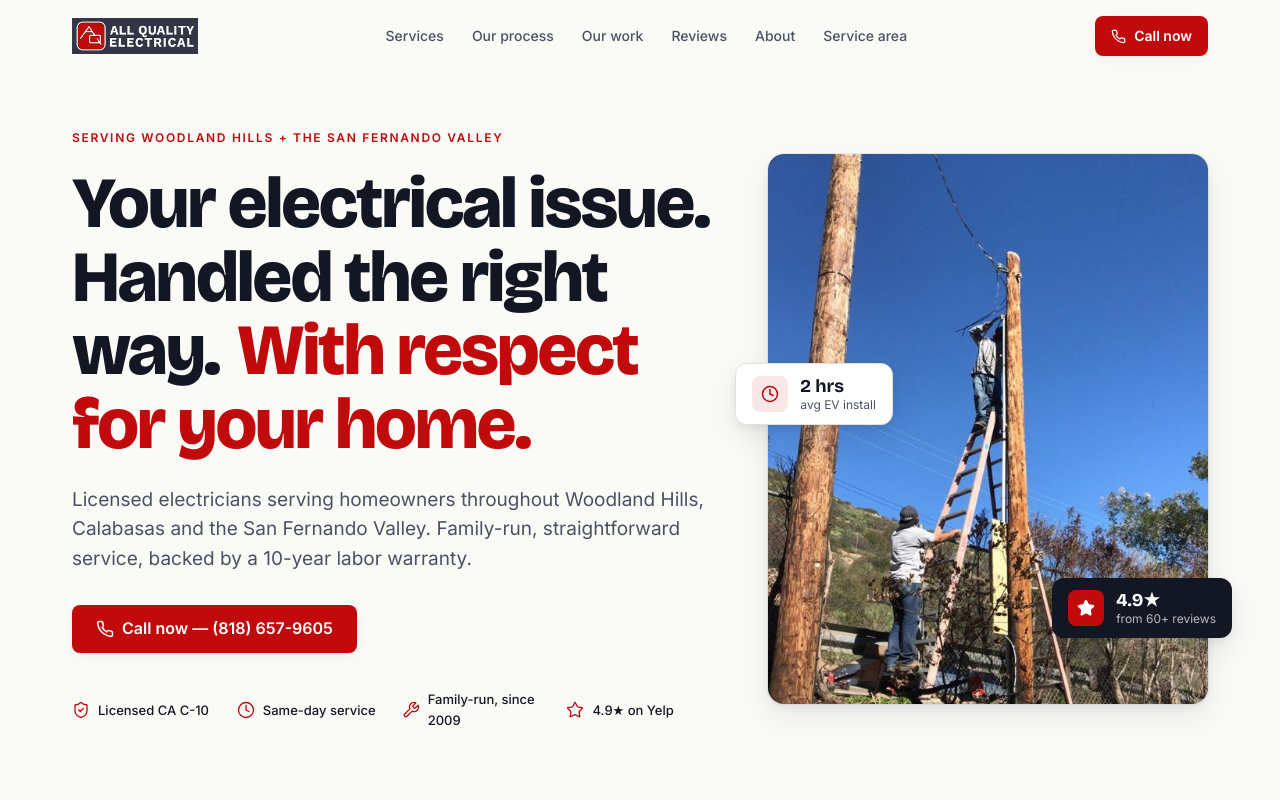
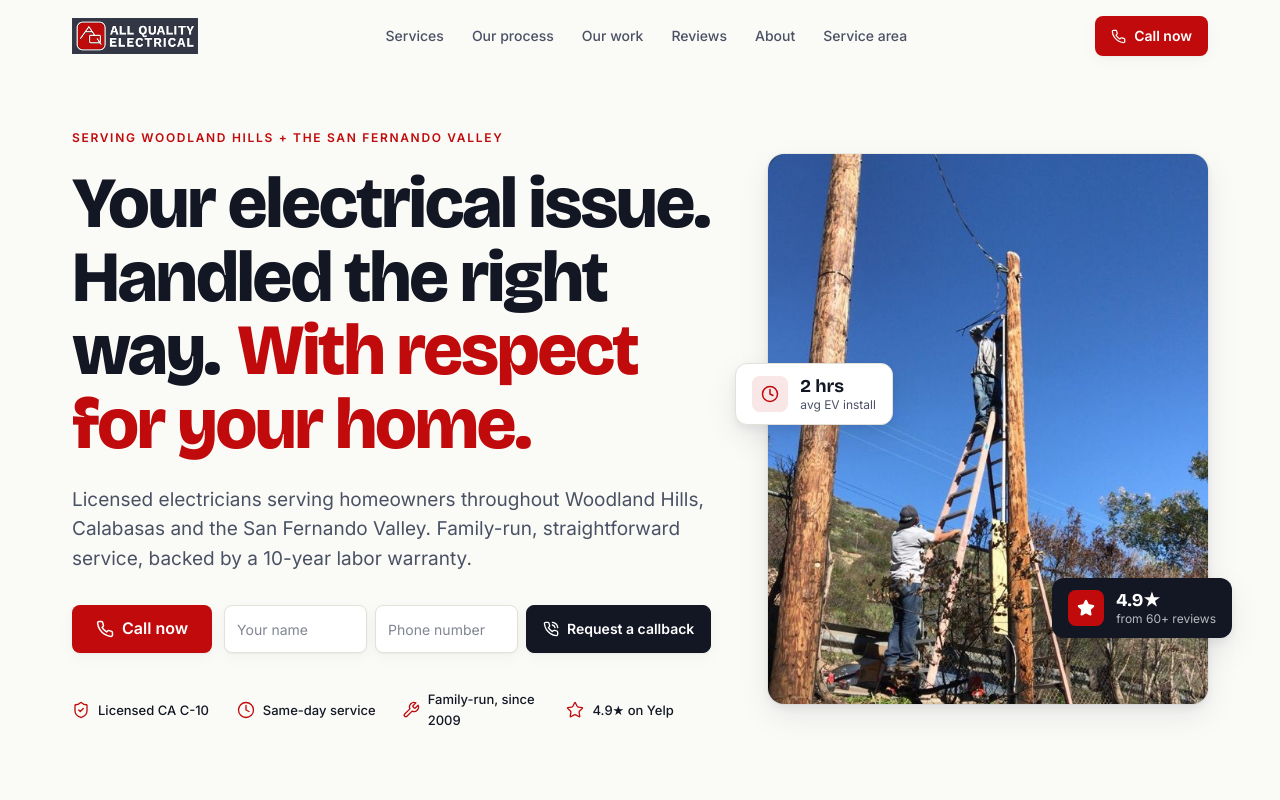
Before and after one commit to juliansaidi2008-sudo/aqe-preview-v2, a Next.js app: page / in a window 1280 px wide. Shown: the top 800 px of the page. Built offline with nearby package versions, Linux system fonts and the light colour scheme.

Commit message:
Add desktop callback request form

```diff
--- /dev/null
+++ b/src/app/api/request-callback/route.ts
@@ -0,0 +1,42 @@
+import { brand } from "@/config/brand";
+
+const PHONE_PATTERN = /^[+()\-\s.\d]{7,30}$/;
+
+export async function POST(request: Request) {
+  try {
+    const body = await request.json();
+    const name = typeof body.name === "string" ? body.name.trim() : "";
+    const phone = typeof body.phone === "string" ? body.phone.trim() : "";
+    const website = typeof body.website === "string" ? body.website.trim() : "";
+
+    // Honeypot: quietly accept bot submissions without forwarding them.
+    if (website) return Response.json({ success: true });
+
+    if (!name || name.length > 80 || !PHONE_PATTERN.test(phone)) {
+      return Response.json({ error: "Please enter a valid name and phone number." }, { status: 400 });
+    }
+
+    const response = await fetch(`https://formsubmit.co/ajax/${brand.email}`, {
+      method: "POST",
+      headers: {
+        Accept: "application/json",
+        "Content-Type": "application/json",
+      },
+      body: JSON.stringify({
+        name,
+        phone,
+        _subject: `New callback request from ${name}`,
+        _template: "table",
+      }),
+      cache: "no-store",
+    });
+
+    if (!response.ok) {
+      return Response.json({ error: "Unable to send callback request." }, { status: 502 });
+    }
+
+    return Response.json({ success: true });
+  } catch {
+    return Response.json({ error: "Unable to send callback request." }, { status: 500 });
+  }
+}
--- /dev/null
+++ b/src/components/CallbackForm.tsx
@@ -0,0 +1,109 @@
+"use client";
+
+import { FormEvent, useState } from "react";
+import { CheckCircle2, Loader2, PhoneCall } from "lucide-react";
+
+type SubmissionState = "idle" | "submitting" | "success" | "error";
+
+export default function CallbackForm() {
+  const [submissionState, setSubmissionState] = useState<SubmissionState>("idle");
+
+  async function handleSubmit(event: FormEvent<HTMLFormElement>) {
+    event.preventDefault();
+    setSubmissionState("submitting");
+
+    const form = event.currentTarget;
+    const formData = new FormData(form);
+
+    try {
+      const response = await fetch("/api/request-callback", {
+        method: "POST",
+        headers: { "Content-Type": "application/json" },
+        body: JSON.stringify(Object.fromEntries(formData)),
+      });
+
+      if (!response.ok) throw new Error("Callback request failed");
+
+      form.reset();
+      setSubmissionState("success");
+    } catch {
+      setSubmissionState("error");
+    }
+  }
+
+  if (submissionState === "success") {
+    return (
+      <div
+        className="hidden md:flex min-h-12 flex-1 items-center gap-3 rounded-lg border border-brand/20 bg-white px-4 py-2 shadow-soft"
+        role="status"
+        aria-live="polite"
+      >
+        <CheckCircle2 size={20} className="shrink-0 text-brand" aria-hidden="true" />
+        <p className="text-[14px] font-semibold leading-snug text-ink">
+          Thanks — Shai’s team will call you shortly.
+        </p>
+      </div>
+    );
+  }
+
+  return (
+    <form
+      onSubmit={handleSubmit}
+      className="hidden md:flex min-w-0 flex-1 items-start gap-2"
+      aria-label="Request a callback"
+    >
+      <div className="sr-only" aria-hidden="true">
+        <label htmlFor="callback-website">Website</label>
+        <input id="callback-website" name="website" type="text" tabIndex={-1} autoComplete="off" />
+      </div>
+
+      <div className="min-w-0 flex-1">
+        <label htmlFor="callback-name" className="sr-only">Name</label>
+        <input
+          id="callback-name"
+          name="name"
+          type="text"
+          required
+          maxLength={80}
+          autoComplete="name"
+          placeholder="Your name"
+          className="h-12 w-full rounded-lg border border-hairline bg-white px-3 text-[14px] text-ink shadow-soft outline-none transition placeholder:text-charcoal/70 focus:border-brand focus:ring-2 focus:ring-brand/15"
+        />
+      </div>
+
+      <div className="min-w-0 flex-1">
+        <label htmlFor="callback-phone" className="sr-only">Phone number</label>
+        <input
+          id="callback-phone"
+          name="phone"
+          type="tel"
+          required
+          maxLength={30}
+          autoComplete="tel"
+          inputMode="tel"
+          placeholder="Phone number"
+          className="h-12 w-full rounded-lg border border-hairline bg-white px-3 text-[14px] text-ink shadow-soft outline-none transition placeholder:text-charcoal/70 focus:border-brand focus:ring-2 focus:ring-brand/15"
+        />
+      </div>
+
+      <button
+        type="submit"
+        disabled={submissionState === "submitting"}
+        className="inline-flex h-12 shrink-0 items-center justify-center gap-2 rounded-lg border border-ink bg-ink px-4 text-[14px] font-semibold text-white shadow-soft transition-colors hover:bg-charcoal disabled:cursor-wait disabled:opacity-70"
+      >
+        {submissionState === "submitting" ? (
+          <Loader2 size={16} className="animate-spin" aria-hidden="true" />
+        ) : (
+          <PhoneCall size={16} aria-hidden="true" />
+        )}
+        {submissionState === "submitting" ? "Sending…" : "Request a callback"}
+      </button>
+
+      {submissionState === "error" && (
+        <p className="absolute mt-14 text-[12px] font-medium text-brand" role="alert">
+          Couldn’t send that. Please call us instead.
+        </p>
+      )}
+    </form>
+  );
+}
--- a/src/components/Hero.tsx
+++ b/src/components/Hero.tsx
@@ -2,6 +2,7 @@ import Image from "next/image";
 import { Phone, ShieldCheck, Clock, Wrench, Star } from "lucide-react";
 import { brand } from "@/config/brand";
 import { blur } from "@/lib/imageBlurs";
+import CallbackForm from "@/components/CallbackForm";
 
 const TRUST = [
   { Icon: ShieldCheck, label: `Licensed CA C-10` },
@@ -38,14 +39,15 @@ export default function Hero() {
               service, backed by a {brand.warranty}.
             </p>
 
-            <div className="mt-8 flex flex-wrap gap-3">
+            <div className="relative mt-8 flex items-start gap-3">
               <a
                 href={brand.phoneHref}
-                className="inline-flex items-center justify-center gap-2 h-12 px-6 rounded-lg bg-brand text-white font-semibold hover:bg-brand-hover transition-colors shadow-soft"
+                className="inline-flex h-12 shrink-0 items-center justify-center gap-2 rounded-lg bg-brand px-6 font-semibold text-white shadow-soft transition-colors hover:bg-brand-hover"
               >
                 <Phone size={18} strokeWidth={2} />
-                Call now — {brand.phone}
+                Call now<span className="md:hidden"> — {brand.phone}</span>
               </a>
+              <CallbackForm />
             </div>
 
             {/* Trust strip */}
```
